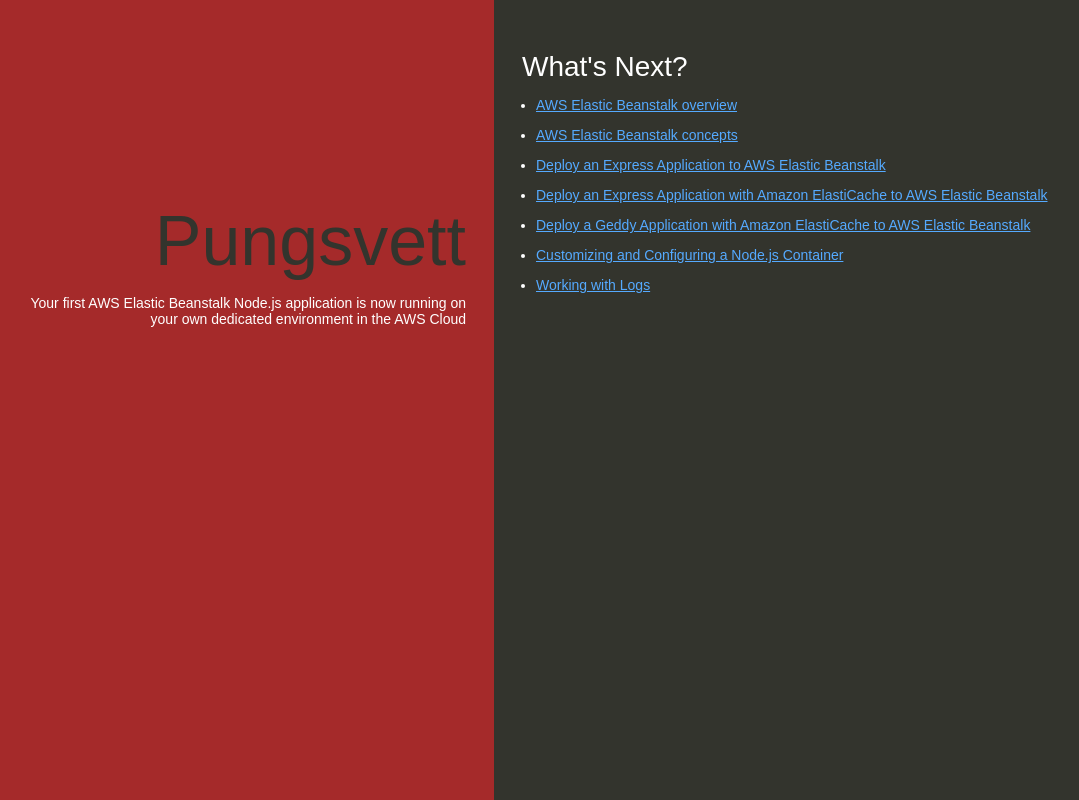
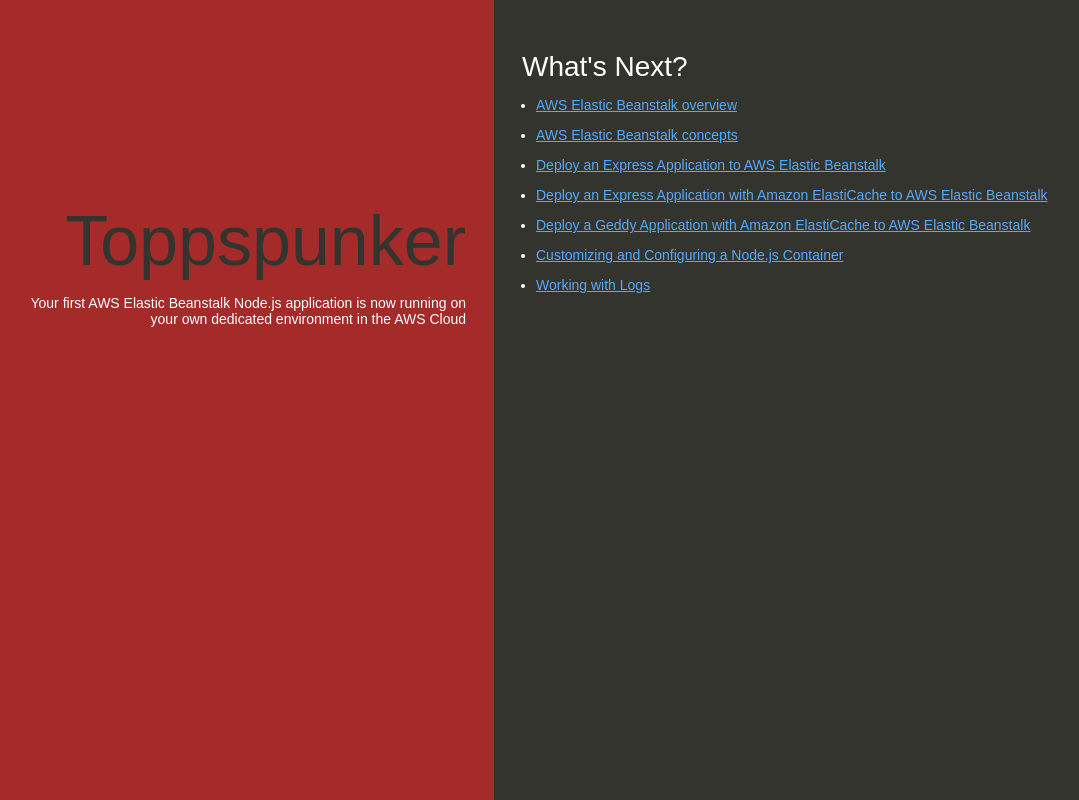
Before and after one commit to tlundin/my-nodejs-app, a website: page index.html in a window 1280 px wide. Shown: the whole page, without its empty margins (146-1225 px from the left). Drawn offline with Linux system fonts and the light colour scheme.

Commit message:
Update index.html

```diff
--- a/index.html
+++ b/index.html
@@ -74,7 +74,7 @@
   </head>
   <body>
     <div class="textColumn">
-      <h1>Pungsvett</h1>
+      <h1>Toppspunker</h1>
       <p>Your first AWS Elastic Beanstalk Node.js application is now running on your own dedicated environment in the AWS Cloud</p>
     </div>
     <div class="linksColumn">
```
